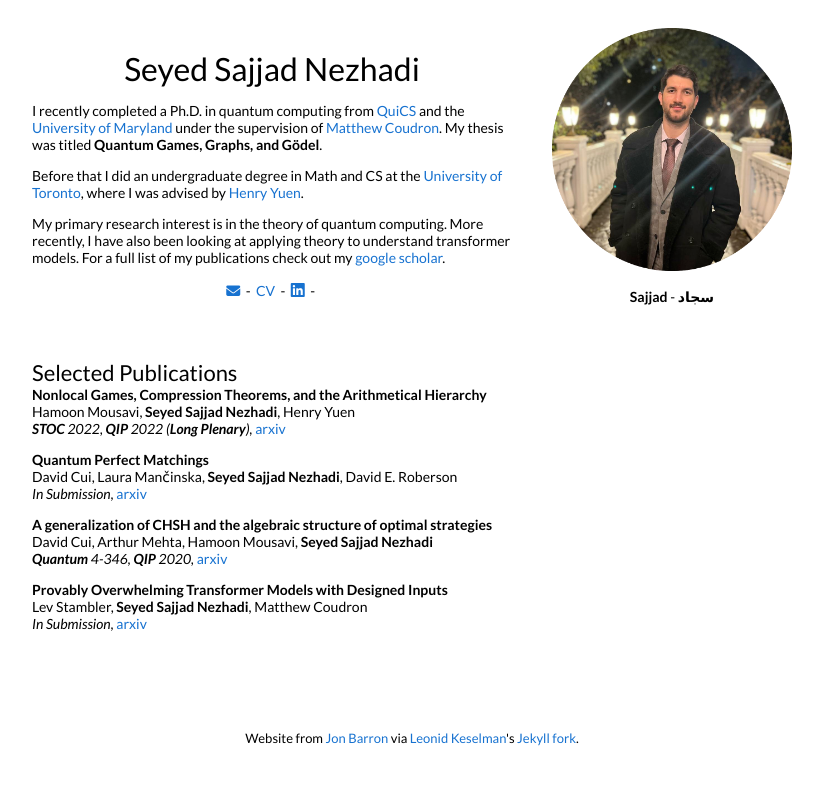
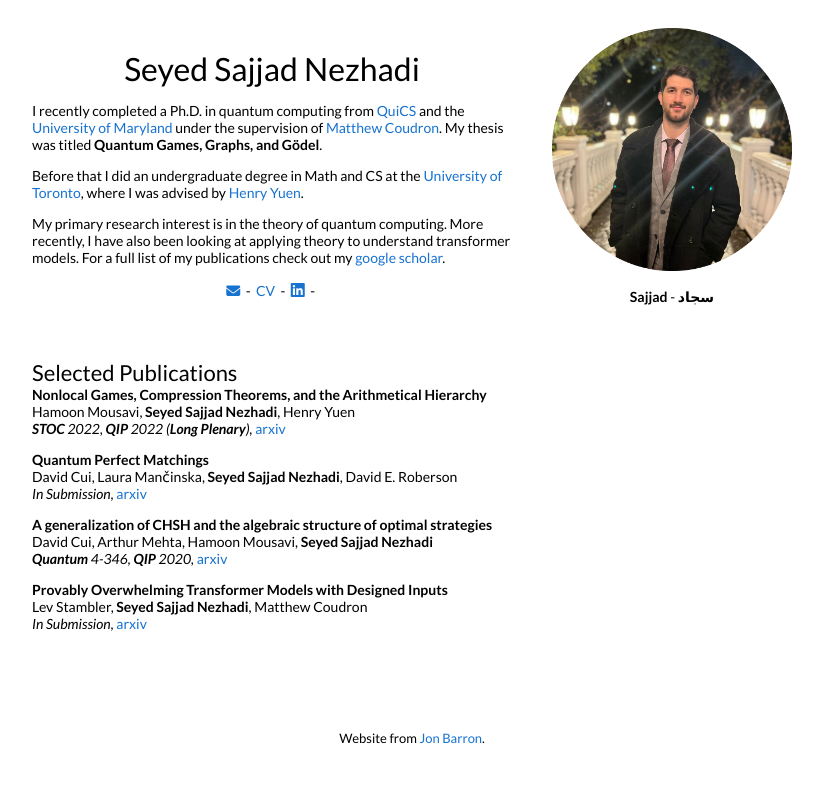
Before and after one commit to sajjad-nezhadi/sajjad-nezhadi.github.io, a Jekyll site: the page built from _posts/2024-03-09-compression.markdown, in a window 1280 px wide. Shown: the top 785 px of the page, without its empty margins (228-1051 px from the left). Built offline with Jekyll 4.4.1, drawn with Linux system fonts in a browser that asks for light colours; nearby versions of some CDN libraries; a style sheet for code colours, icons or effects is not loaded.

Commit message:
Update default.html

```diff
--- a/_layouts/default.html
+++ b/_layouts/default.html
@@ -85,7 +85,7 @@
             <td style="padding:0px">
               <br>
               <p style="text-align:center;font-size:small;">
-                Website from <a style="font-size:small;" href="https://jonbarron.info">Jon Barron</a> via <a style="font-size:small;" href="https://leonidk.com">Leonid Keselman</a>'s <a style="font-size:small;" href="https://github.com/leonidk/new_website">Jekyll fork</a>.
+                Website from <a style="font-size:small;" href="https://jonbarron.info">Jon Barron</a>.
               </p>
             </td>
           </tr>
```
